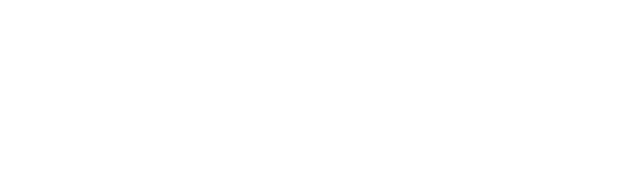
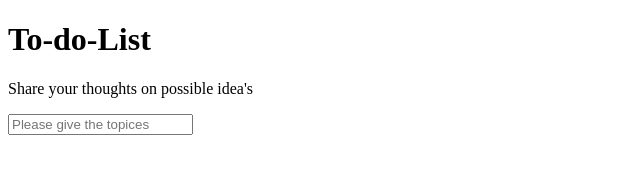
Before and after one commit to shushanth2003/to-do-list, a plain HTML site: page index.html in a window 1280 px wide. Shown: the whole page, without its empty margins (0-640 px from the left). Drawn offline with Linux system fonts and the light colour scheme.

```diff
--- a/index.html
+++ b/index.html
@@ -3,9 +3,20 @@
 <head>
     <meta charset="UTF-8">
     <meta name="viewport" content="width=device-width, initial-scale=1.0">
-    <title>Document</title>
+    <title>to-do-list</title>
 </head>
 <body>
+    <div class="maincontainer">
+        <div class="headers">
+            <h1 class="maintopic">To-do-List</h1>
+            <p class="ideas">Share your thoughts on possible idea's</p>
+            <input type="text" placeholder="Please give the topices" class="topicSuggest">
+        </div>
+        <div>
+            <h1 class="topicSuggest"></h1>
+        </div>
+    </div>
+
 
 </body>
 </html>
```
Also changed, not shown: scripts.js (added).
